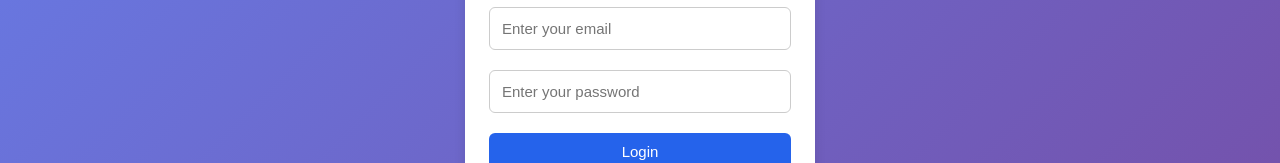
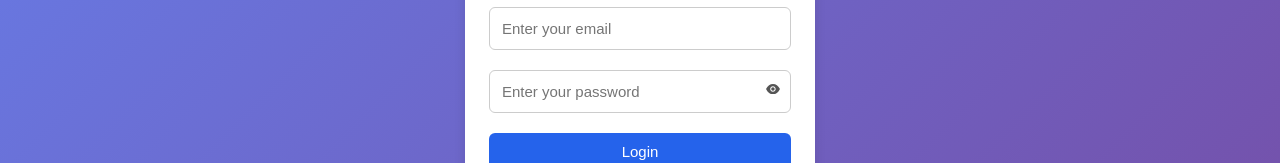
Before and after one commit to nclnikki/hci-assignment-1, a React (Vite) app: page / in a window 1280 px wide. Shown: the part 321-484 px from the top of the page. Built offline with nearby package versions, Linux system fonts and the light colour scheme; no server answers.

Commit message:
Add show/hide password feature
- Toggle password visibility using a button
- Updates input type between "password" and "text"

```diff
--- a/src/Auth.jsx
+++ b/src/Auth.jsx
@@ -4,15 +4,17 @@ import {
   createUserWithEmailAndPassword,
   signInWithEmailAndPassword,
 } from "firebase/auth";
-import { useNavigate } from "react-router-dom"; // 👈 import navigate
+import { useNavigate } from "react-router-dom";
 import "./Auth.css";
+import PasswordInput from "./PasswordInput";
+
 
 export default function Auth() {
   const [email, setEmail] = useState("");
   const [password, setPassword] = useState("");
   const [mode, setMode] = useState("login"); // "login" or "signup"
   const [error, setError] = useState("");
-  const navigate = useNavigate(); // 👈 setup navigation
+  const navigate = useNavigate();
 
   const handleSubmit = async (e) => {
     e.preventDefault();
@@ -21,10 +23,10 @@ export default function Auth() {
     try {
       if (mode === "signup") {
         await createUserWithEmailAndPassword(auth, email, password);
-        navigate("/dashboard"); // 👈 redirect after signup
+        navigate("/dashboard"); // redirect after signup
       } else {
         await signInWithEmailAndPassword(auth, email, password);
-        navigate("/dashboard"); // 👈 redirect after login
+        navigate("/dashboard"); // redirect after login
       }
     } catch (err) {
       if (err.code === "auth/invalid-credential") {
@@ -52,12 +54,10 @@ export default function Auth() {
           required
         />
 
-        <input
-          type="password"
-          placeholder="Enter your password"
+        <PasswordInput
           value={password}
           onChange={(e) => setPassword(e.target.value)}
-          required
+          placeholder="Enter your password"
         />
 
         <button type="submit">
--- /dev/null
+++ b/src/PasswordInput.jsx
@@ -0,0 +1,34 @@
+import { useState } from "react";
+import { AiFillEye, AiFillEyeInvisible } from "react-icons/ai"; // import icons
+
+function PasswordInput({ value, onChange, placeholder }) {
+  const [show, setShow] = useState(false);
+
+  return (
+    <div style={{ position: "relative", width: "100%" }}>
+      <input
+        type={show ? "text" : "password"}
+        value={value}
+        onChange={onChange}
+        placeholder={placeholder}
+        required
+        style={{ paddingRight: "40px", width: "100%" }}
+      />
+      <span
+        onClick={() => setShow(!show)}
+        style={{
+          position: "absolute",
+          right: "10px",
+          top: "50%",
+          transform: "translateY(-50%)",
+          cursor: "pointer",
+          color: "#555",
+        }}
+      >
+        {show ? <AiFillEyeInvisible /> : <AiFillEye />}
+      </span>
+    </div>
+  );
+}
+
+export default PasswordInput;
```
